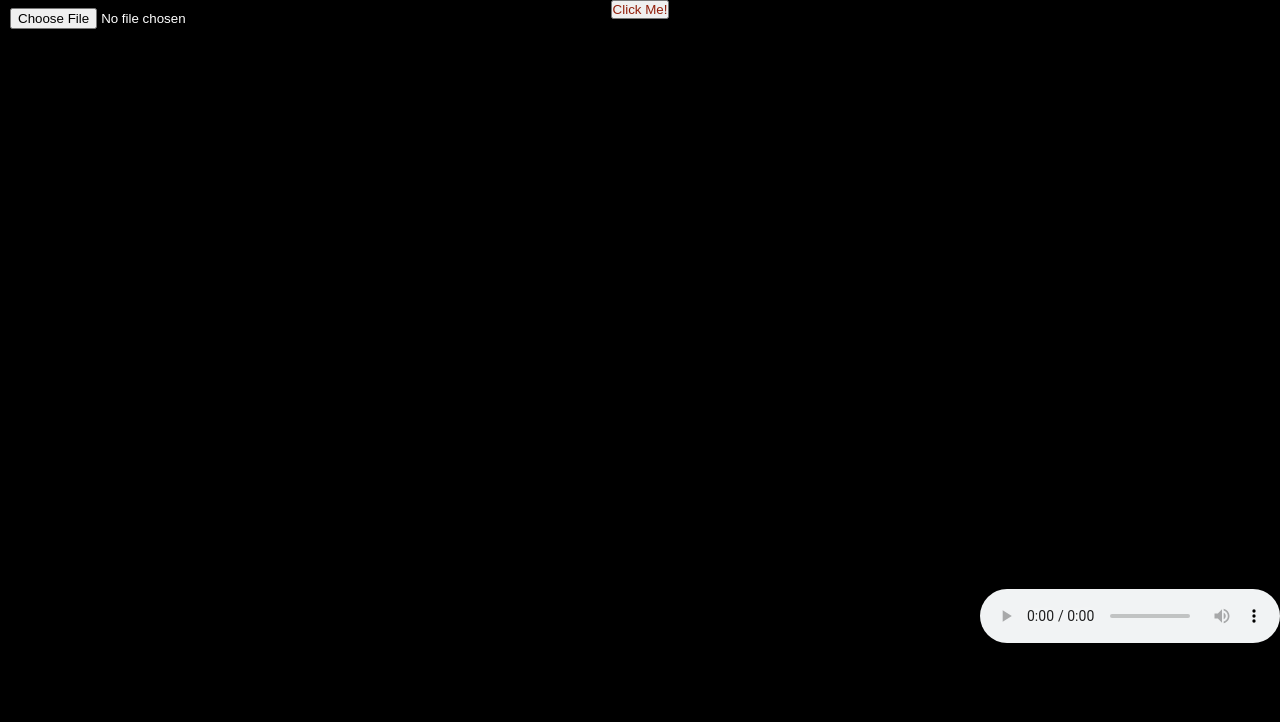
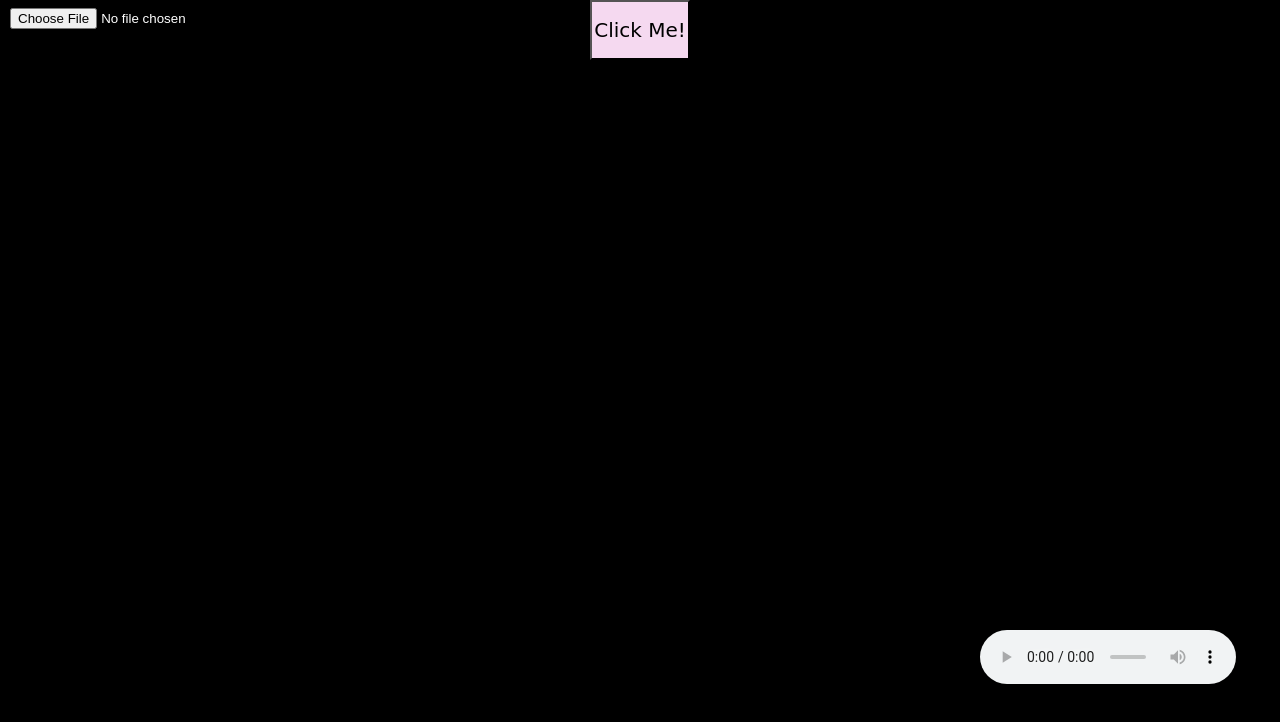
Before and after one commit to Feifeiyang5177/Hiper_the_sound_reader_app, a website built with webpack: page index.html in a window 1280 px wide. Both pictures are taken after a click on the button "play". Built offline with nearby package versions, Linux system fonts and the light colour scheme.

Commit message:
click button fixed

```diff
--- a/index.html
+++ b/index.html
@@ -21,7 +21,7 @@
 
     <div id='container'>
         <canvas id='canvas1'></canvas>
-        <button id="clickMe" class="button2">Click Me!</button>
+        <button class="button2">Click Me!</button>
         <audio id='audio1' controls></audio>
 
         <input type='file' id='fileupload' accept='audio/*' />
--- a/src/style.css
+++ b/src/style.css
@@ -22,10 +22,6 @@ body {
     width: 500px;
     margin-right: -50%;
     transform: translate(-50%, -50%);
-}
-
-.button2 {
-    color:rgb(146, 30, 10)
 }
 
 
@@ -69,6 +65,28 @@ body {
     height: 100%;
 }
 
+.button2{
+
+    width: 100px;
+    height: 60px;
+    font-family: cursive;
+    font-size: 20px;
+    /* font-weight: bold; */
+    background-color: rgb(245, 217, 240);
+    color: black;
+     cursor: pointer;
+    /* outline-offset: 4px; */
+    /* border-radius: 3px; */
+    /* filter: drop-shadow(5px 7px 4px rgb(110, 110, 110)); */
+    /* border: 0.5px solid black; */
+    /* text-shadow: 0 1px 0 #000; */
+
+}
+
+.button2:hover {
+    background-color: rgb(174, 173, 175);
+}
+
 #canvas1 {
     position: absolute;
     top: 0;
@@ -78,10 +96,12 @@ body {
 }
 
 #audio1 {
+    position: relative;
     margin: 30%;
-    margin-top: 830px;
-    margin-left: 1600px;
+    margin-top: 85vh;
+    margin-left: 10px;
     display: block;
+    width: 20vw;
 }
 
 #fileupload {
@@ -89,5 +109,5 @@ body {
     top: 8px;
     left: 10px;
     color: white;
-    z-index: 100;
+    /* z-index: 100; */
 }
```
Also changed, not shown: src/script.js.
